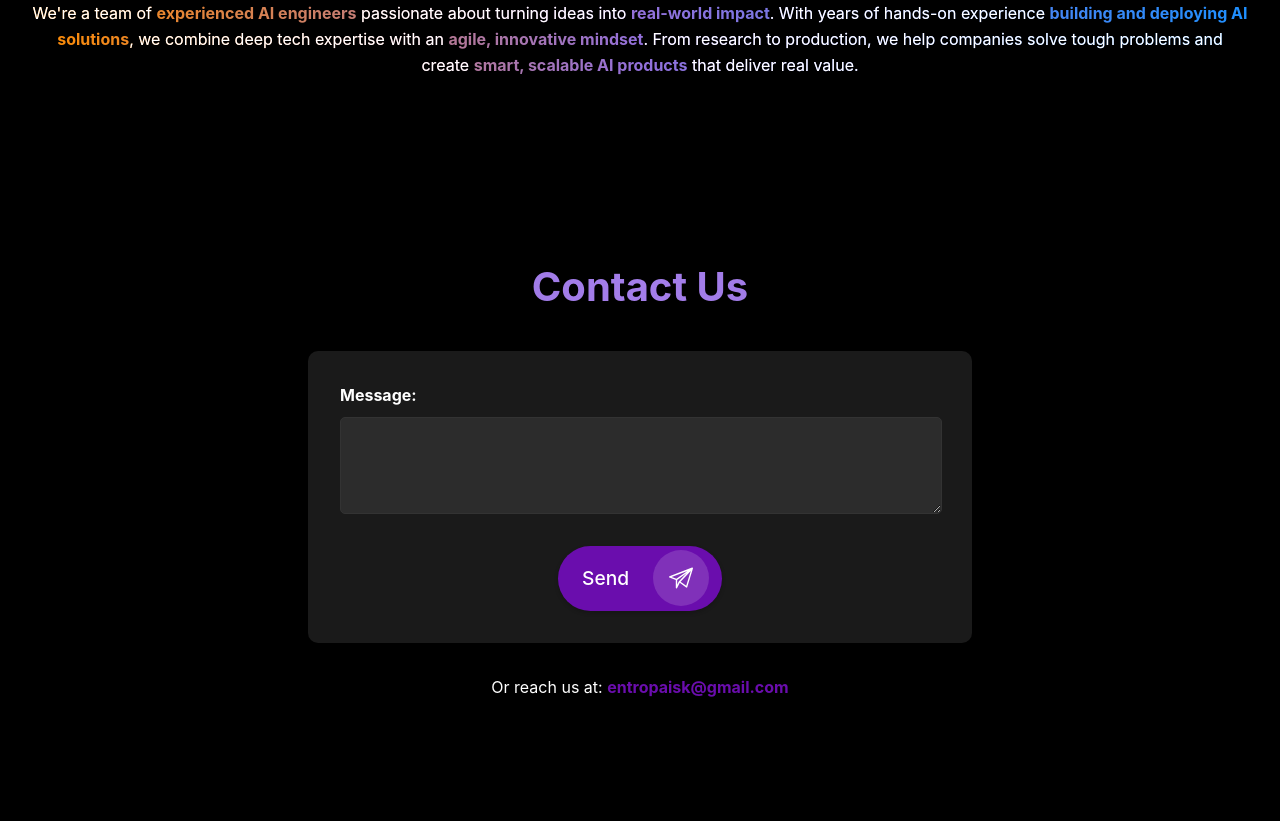
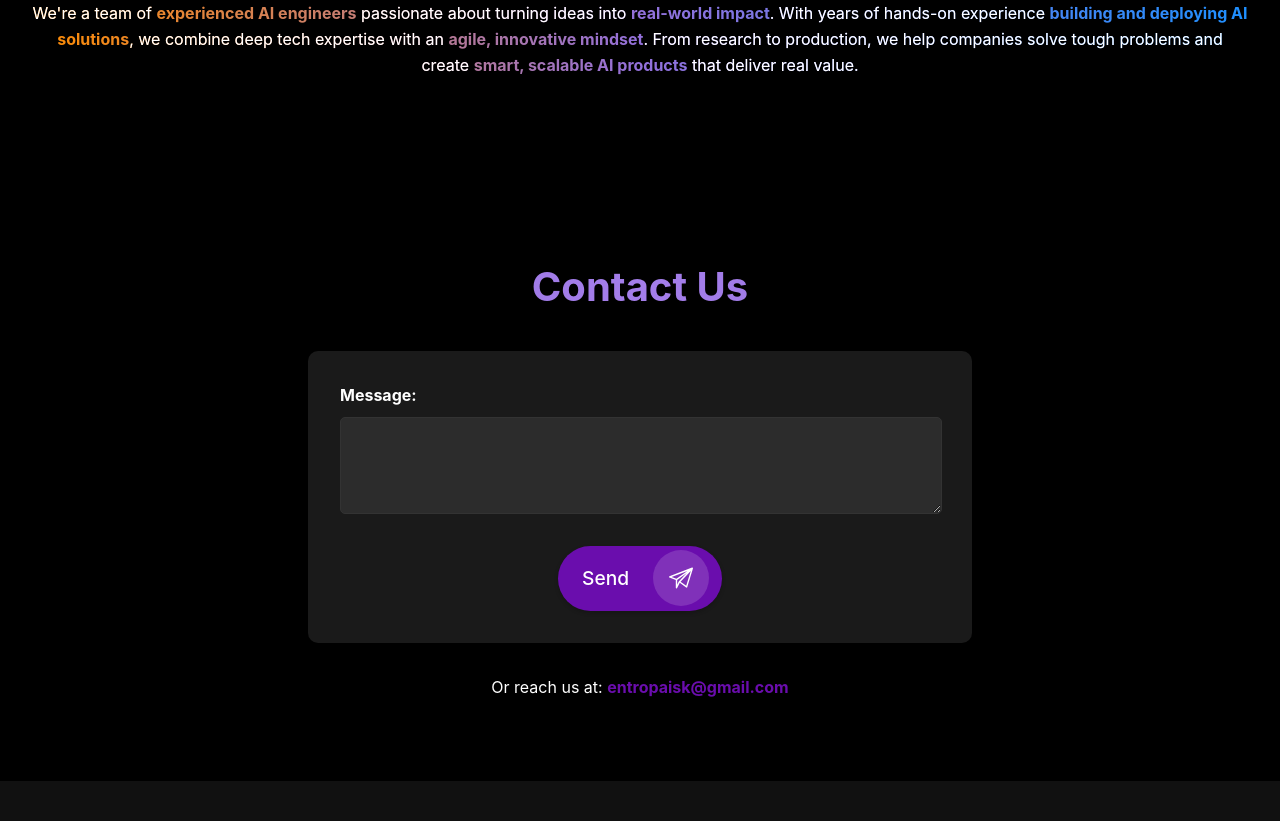
Before and after one commit to entrop-ai/home_page, a plain HTML site: page index.html in a window 1280 px wide. Shown: the part 2079-2900 px from the top of the page. Drawn offline with Linux system fonts and the light colour scheme.

Commit message:
Adapt black space

```diff
--- a/style.css
+++ b/style.css
@@ -537,6 +537,14 @@ section h2 {
     text-decoration: underline;
 }
 
+/* Add this to reduce the empty space below the contact section */
+#contact {
+    min-height: auto;
+    /* Override the default section min-height */
+    padding-bottom: 4rem;
+    /* Ensure some padding remains, adjust as needed */
+}
+
 /* Footer */
 footer {
     text-align: center;
```
